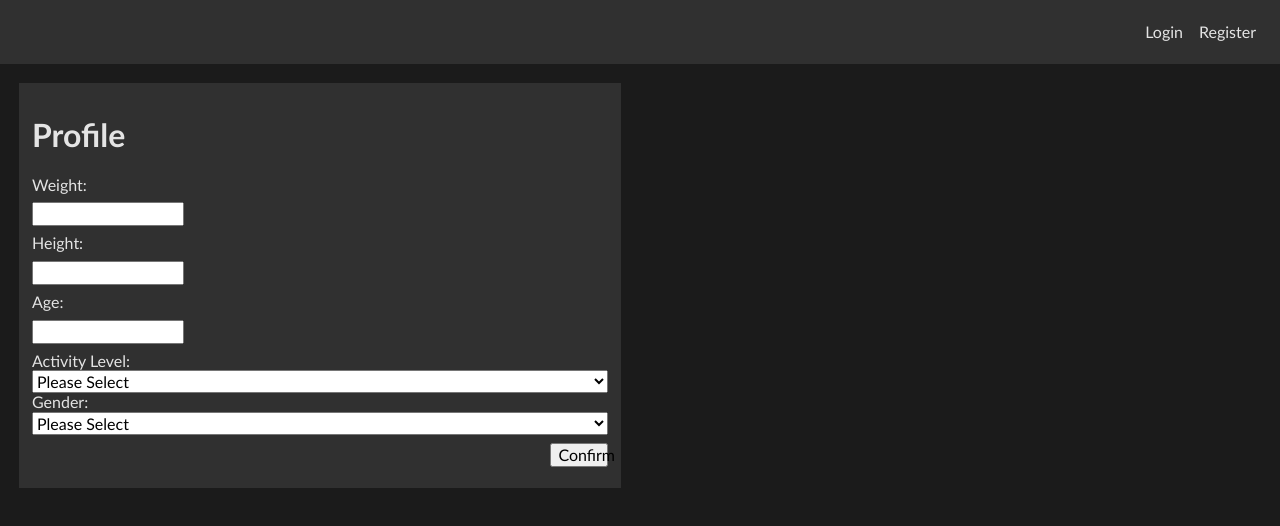
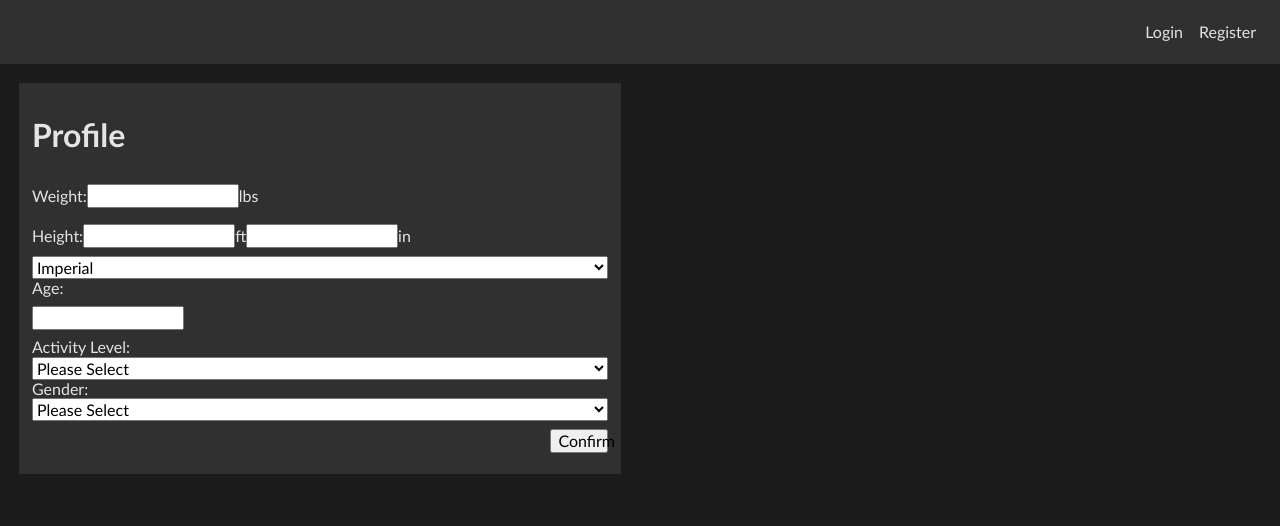
Before and after one commit to jdias95/FitnessApp, a React (Create React App) app in the folder client/: page /profile in a window 1280 px wide. Shown: the top 526 px of the page. Built offline with nearby package versions, Linux system fonts and the light colour scheme; no server answers.

Commit message:
Profile component updated to allow for height and weight conversions

```diff
--- a/client/src/Profile.js
+++ b/client/src/Profile.js
@@ -5,9 +5,12 @@ const Profile = () => {
   const [userIdReg, setUserIdReg] = useState(0);
   const [weightReg, setWeightReg] = useState(0);
   const [heightReg, setHeightReg] = useState(0);
+  const [feet, setFeet] = useState(0);
+  const [inches, setInches] = useState(0);
   const [ageReg, setAgeReg] = useState(0);
   const [activityLevelReg, setActivityLevelReg] = useState("");
   const [genderReg, setGenderReg] = useState("");
+  const [measuremantType, setMeasuremantType] = useState("Imperial");
 
   useEffect(() => {
     Axios.get("http://localhost:3001/api/login").then((response) => {
@@ -55,30 +58,94 @@ const Profile = () => {
     return newInches;
   };
 
+  const caloriesBurnedMen = (weight, height, age, activityLevel) => {
+    const bmr = 66 + 6.2 * weight + 12.7 * height - 6.76 * age;
+    const total = bmr * activityLevel;
+    return total;
+  };
+
+  const caloriesBurnedWomen = (weight, height, age, activityLevel) => {
+    const bmr = 655.1 + 4.35 * weight + 4.7 * height - 4.7 * age;
+    const total = bmr * activityLevel;
+    return total;
+  };
+
   return (
     <div className="App">
       <div className="profile container">
         <div className="form">
           <h1>Profile</h1>
+          {measuremantType == "Imperial" ? (
+            <div className="height-imperial-container">
               <label>Weight:</label>
               <input
                 type="number"
                 onChange={(e) => {
-              setWeightReg(e.target.value);
+                  setWeightReg(parseInt(e.target.value));
                 }}
               />
+              <label>lbs</label>
+              <br></br>
               <label>Height:</label>
               <input
                 type="number"
                 onChange={(e) => {
-              setHeightReg(e.target.value);
+                  setFeet(parseInt(e.target.value));
+                  setHeightReg((prevHeight) =>
+                    convertHeightImperial(parseInt(e.target.value), inches)
+                  );
                 }}
               />
+              <label>ft</label>
+              <input
+                type="number"
+                onChange={(e) => {
+                  setInches(parseInt(e.target.value));
+                  setHeightReg((prevHeight) =>
+                    convertHeightImperial(feet, parseInt(e.target.value))
+                  );
+                }}
+              />
+              <label>in</label>
+            </div>
+          ) : (
+            <div>
+              <label>Weight:</label>
+              <input
+                type="number"
+                onChange={(e) => {
+                  setWeightReg(convertWeight(parseInt(e.target.value)));
+                }}
+              />
+              <label>kgs</label>
+              <br></br>
+              <label>Height:</label>
+              <input
+                type="number"
+                onChange={(e) => {
+                  setHeightReg(convertHeightMetric(parseInt(e.target.value)));
+                }}
+              />
+              <label>cm</label>
+              {console.log(weightReg, heightReg)}
+            </div>
+          )}
+
+          <select
+            name="measuremantType"
+            id="measuremant-type"
+            onChange={(e) => {
+              setMeasuremantType(e.target.value);
+            }}
+          >
+            <option value="Imperial">Imperial</option>
+            <option value="Metric">Metric</option>
+          </select>
           <label>Age:</label>
           <input
             type="number"
             onChange={(e) => {
-              setAgeReg(e.target.value);
+              setAgeReg(parseInt(e.target.value));
             }}
           />
           <label>Activity Level:</label>
```
Lines whose indentation alone changed are shown as unchanged.
